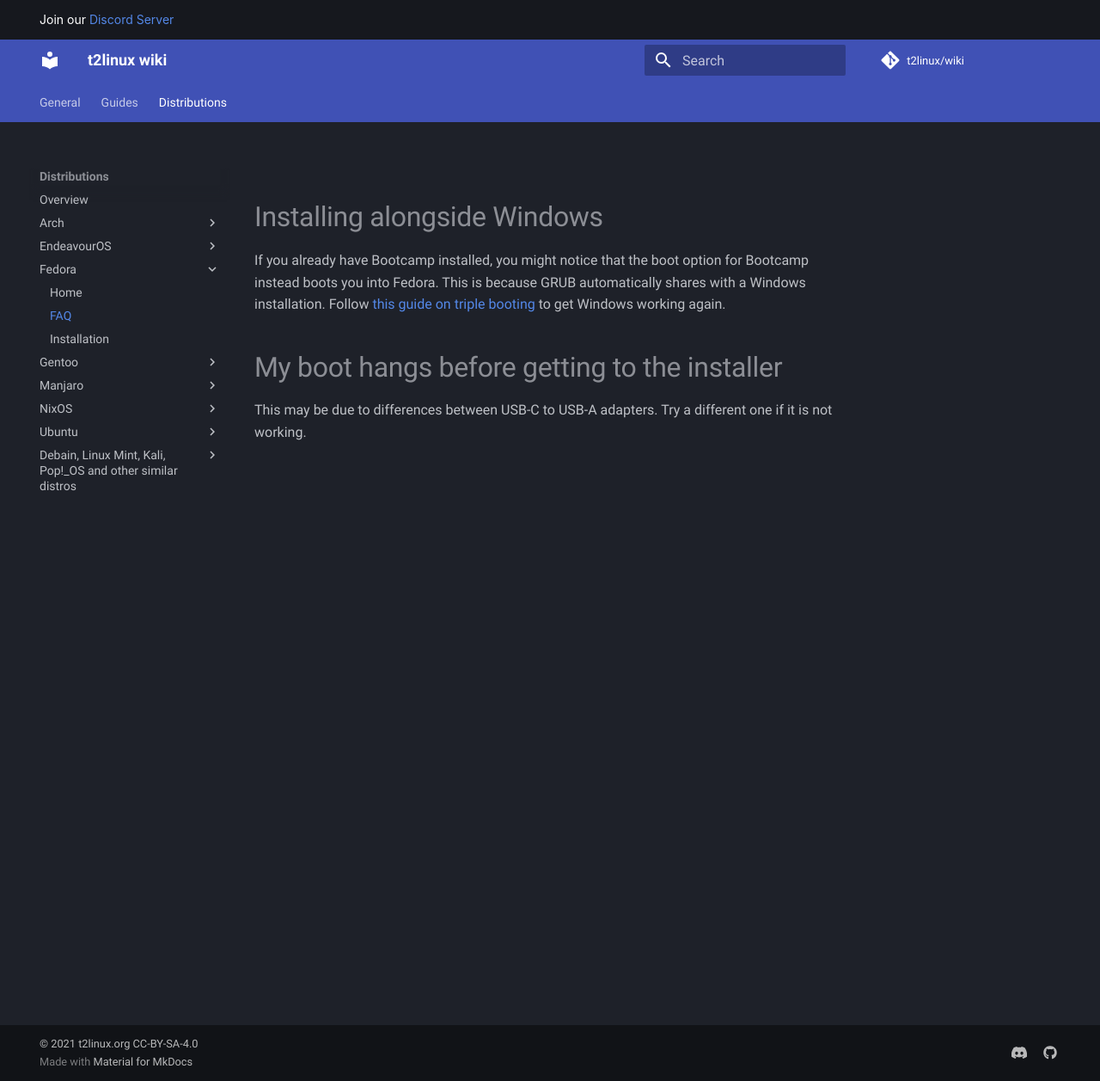
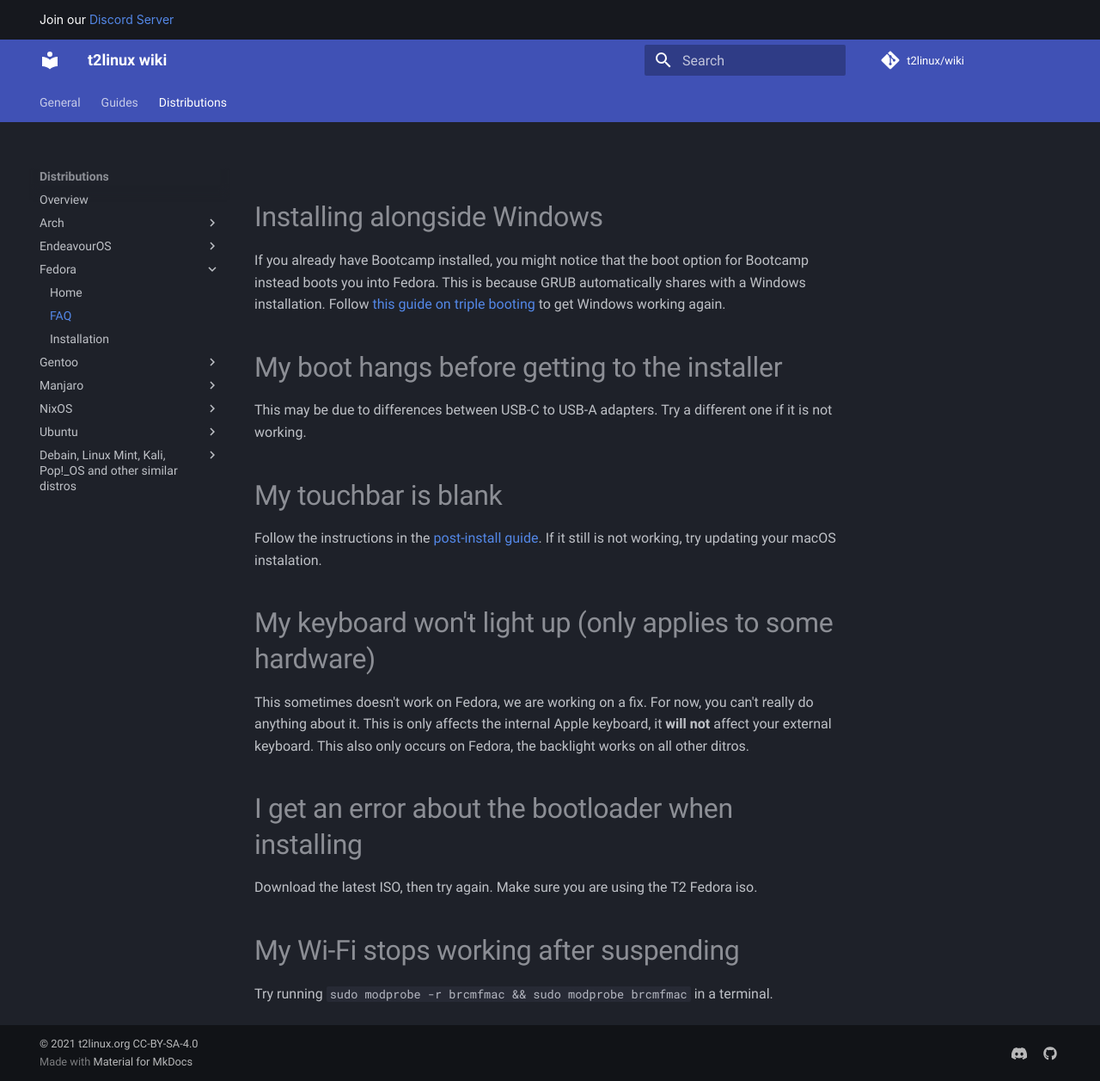
Before and after one commit to t2linux/wiki, an MkDocs documentation site: the page built from docs/distributions/fedora/faq.md, in a window 1280 px wide and 1257 px high. Shown: the whole window at 86% size. Built offline with MkDocs 1.6.1 and Material for MkDocs 9.7.7, drawn with Linux system fonts in a browser that asks for light colours; comment, search, counter and statistics services are not loaded.

Commit message:
Add common problems to the Fedora faq (#387)

```diff
--- a/docs/distributions/fedora/faq.md
+++ b/docs/distributions/fedora/faq.md
@@ -5,3 +5,19 @@ If you already have Bootcamp installed, you might notice that the boot option fo
 # My boot hangs before getting to the installer
 
 This may be due to differences between USB-C to USB-A adapters. Try a different one if it is not working.
+
+# My touchbar is blank
+
+Follow the instructions in the [post-install guide](https://wiki.t2linux.org/guides/postinstall/#setting-up-the-touch-bar). If it still is not working, try updating your macOS instalation.
+
+# My keyboard won't light up (only applies to some hardware)
+
+This sometimes doesn't work on Fedora, we are working on a fix. For now, you can't really do anything about it. This is only affects the internal Apple keyboard, it **will not** affect your external keyboard. This also only occurs on Fedora, the backlight works on all other ditros.
+
+# I get an error about the bootloader when installing
+
+Download the latest ISO, then try again. Make sure you are using the T2 Fedora iso.
+
+# My Wi-Fi stops working after suspending
+
+Try running `sudo modprobe -r brcmfmac && sudo modprobe brcmfmac` in a terminal.
```
Also changed, not shown: docs/distributions/fedora/home.md (+1 -1 lines), docs/distributions/ubuntu/home.md (+1 -1 lines).
